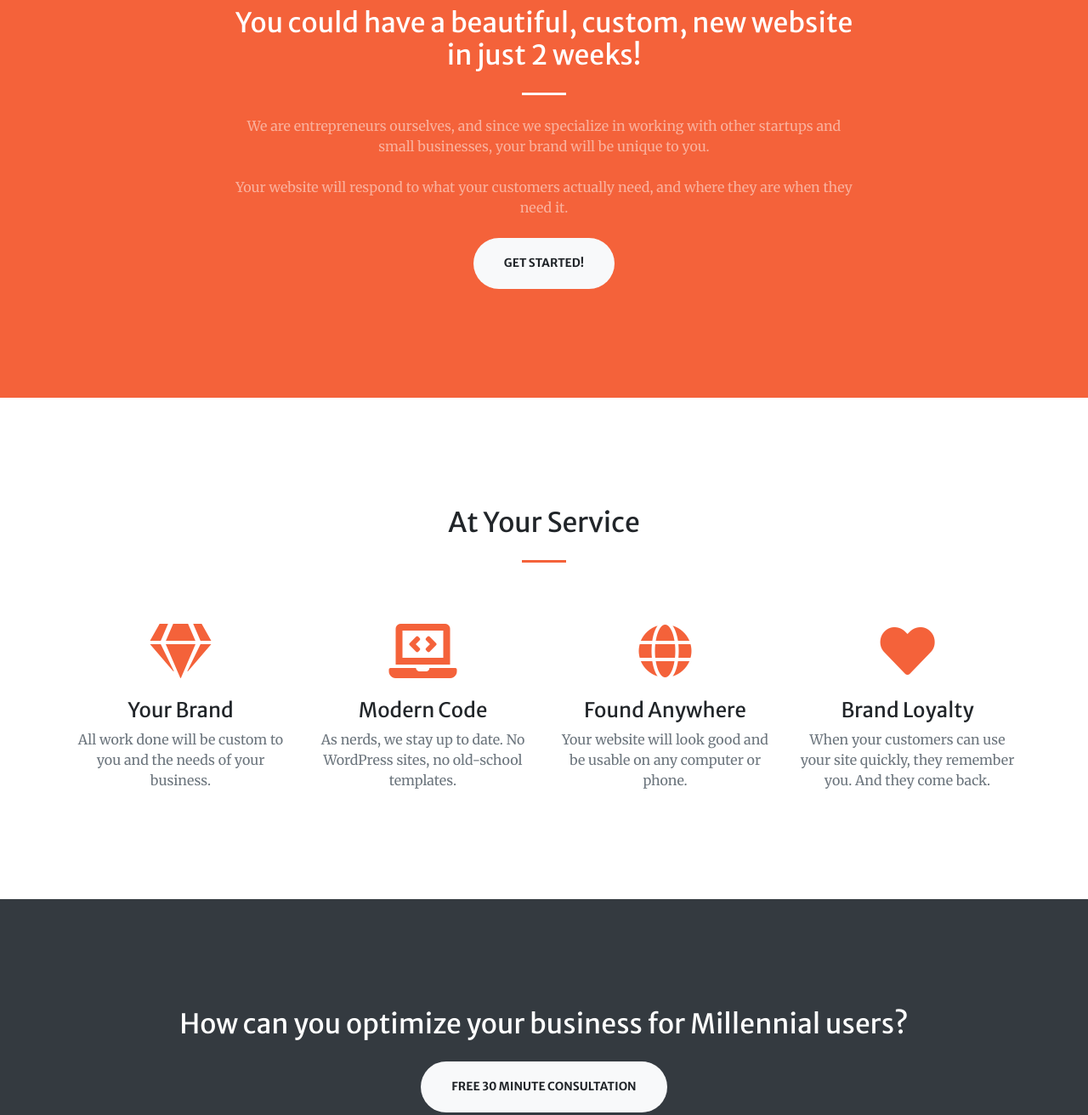
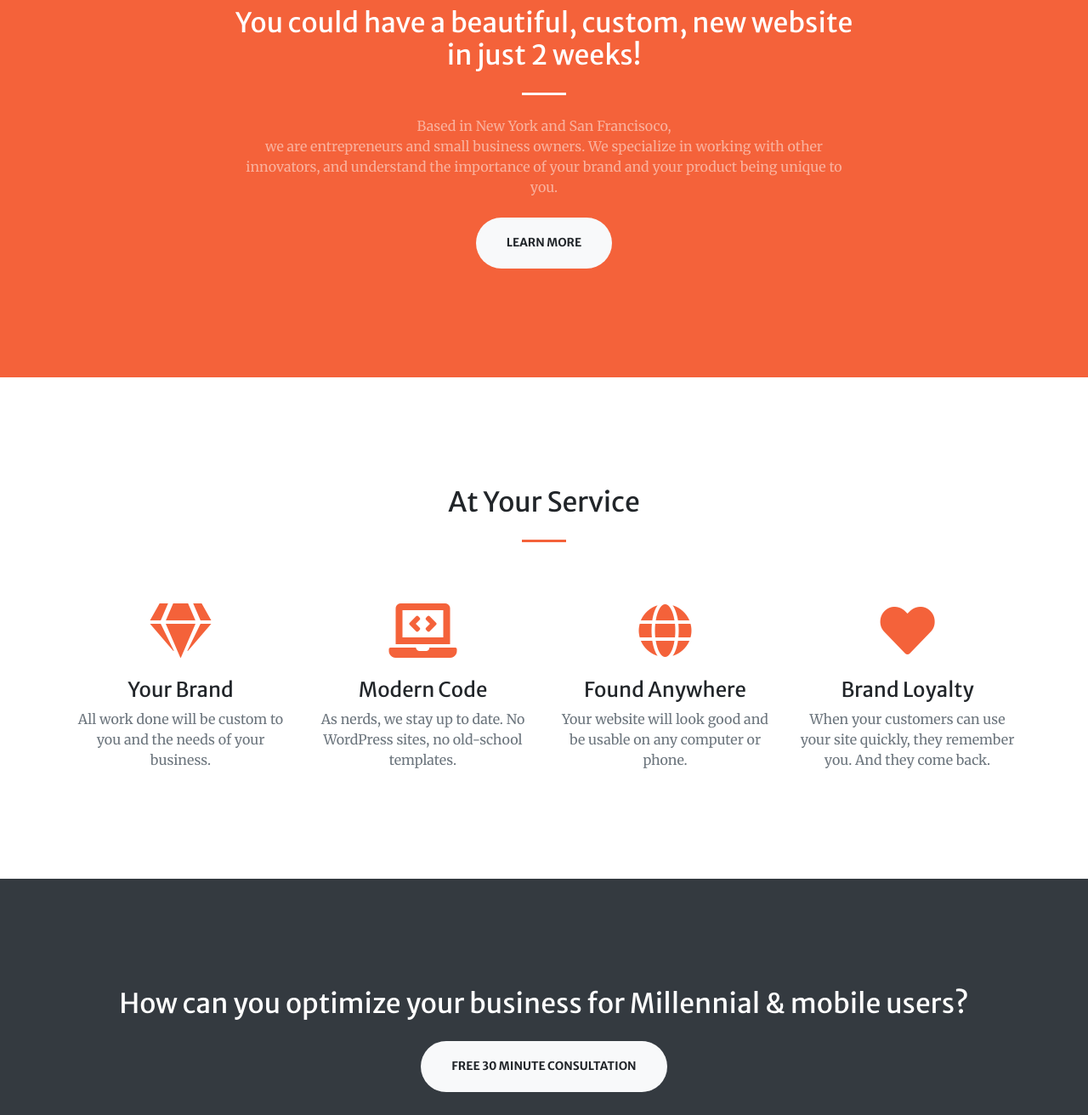
Before and after one commit to aoprojects/responsive-redesign-v3, a website with bundled scripts: page index.html in a window 1280 px wide. Shown: the part 920-2232 px from the top of the page at 85% size. Built offline with nearby package versions, Linux system fonts and the light colour scheme.

Commit message:
this is ready to go live for v1, reviews hidden and not implemented yet

```diff
--- a/index.html
+++ b/index.html
@@ -43,6 +43,10 @@
           <li class="nav-item">
             <a class="nav-link js-scroll-trigger" href="#services">Services</a>
           </li>
+   <!--        <li class="nav-item">
+            <a class="nav-link js-scroll-trigger" href="#portfolio">Reviews</a>
+          </li> -->
+
           <!-- <li class="nav-item">
             <a class="nav-link js-scroll-trigger" href="#portfolio">Portfolio</a>
           </li> -->
@@ -77,8 +81,9 @@
         <div class="col-lg-8 text-center">
           <h2 class="text-white mt-0">You could have a beautiful, custom, new website in just 2 weeks!</h2>
           <hr class="divider light my-4">
-          <p class="text-white-50 mb-4">We are entrepreneurs ourselves, and since we specialize in working with other startups and small businesses, your brand will be unique to you. <br><br>Your website will respond to what your customers actually need, and where they are when they need it.</p>
-          <a class="btn btn-light btn-xl js-scroll-trigger" href="#contact">Get Started!</a>
+          <p class="text-white-50 mb-4">Based in New York and San Francisoco, <br>
+          we are entrepreneurs and small business owners.   We specialize in working with other innovators, and understand the importance of your brand and your product being unique to you.</p>
+          <a class="btn btn-light btn-xl js-scroll-trigger" href="#services">Learn More</a>
         </div>
       </div>
     </div>
@@ -122,8 +127,69 @@
     </div>
   </section>
 
+  <!-- Reviews Section -->
+  <!-- portfolio ID is kept temporarily so that template css will work with the added reviews section  -->
+<!--   <section id="portfolio">
+    <div class="container-fluid p-0">
+      <div class="row no-gutters">
+        <div class="col-lg-6 col-sm-12">
+          <a class="portfolio-box" href="img/portfolio/fullsize/1.jpg">
+            <img class="img-fluid" src="img/portfolio/thumbnails/1.jpg" alt="">
+            <div class="portfolio-box-caption">
+              <div class="project-name">
+                Review
+              </div>
+              <div class="project-category text-white-50">
+                Name
+              </div>
+            </div>
+          </a>
+        </div>
+        <div class="col-lg-6 col-sm-12">
+          <a class="portfolio-box" href="img/portfolio/fullsize/2.jpg">
+            <img class="img-fluid" src="img/portfolio/thumbnails/2.jpg" alt="">
+            <div class="portfolio-box-caption">
+              <div class="project-name">
+                Review
+              </div>
+              <div class="project-category text-white-50">
+                Name
+              </div>
+            </div>
+          </a>
+        </div>
+        <div class="col-lg-6 col-sm-12">
+          <a class="portfolio-box" href="img/portfolio/fullsize/3.jpg">
+            <img class="img-fluid" src="img/portfolio/thumbnails/3.jpg" alt="">
+            <div class="portfolio-box-caption">
+              <div class="project-name">
+                Review
+              </div>
+              <div class="project-category text-white-50">
+                Name
+              </div>
+            </div>
+          </a>
+        </div>
+        <div class="col-lg-6 col-sm-12">
+          <a class="portfolio-box" href="img/portfolio/fullsize/4.jpg">
+            <img class="img-fluid" src="img/portfolio/thumbnails/4.jpg" alt="">
+            <div class="portfolio-box-caption">
+              <div class="project-name">
+                Review
+              </div>
+              <div class="project-category text-white-50">
+                Name
+              </div>
+            </div>
+          </a>
+        </div>
+      </div>
+    </div>
+  </section> -->
+
   <!-- Portfolio Section -->
-<!--   <section id="portfolio">
+  <!-- <section id="portfolio">
     <div class="container-fluid p-0">
       <div class="row no-gutters">
         <div class="col-lg-4 col-sm-6">
@@ -206,12 +272,12 @@
         </div>
       </div>
     </div>
-  </section> -->
-
+  </section>
+ -->
   <!-- Call to Action Section -->
   <section class="page-section bg-dark text-white">
     <div class="container text-center">
-      <h2 class="mb-4">How can you optimize your business for Millennial users?</h2>
+      <h2 class="mb-4">How can you optimize your business for Millennial &amp; mobile users?</h2>
       <a class="btn btn-light btn-xl js-scroll-trigger" href="#contact">Free 30 Minute Consultation</a>
     </div>
   </section>
```
